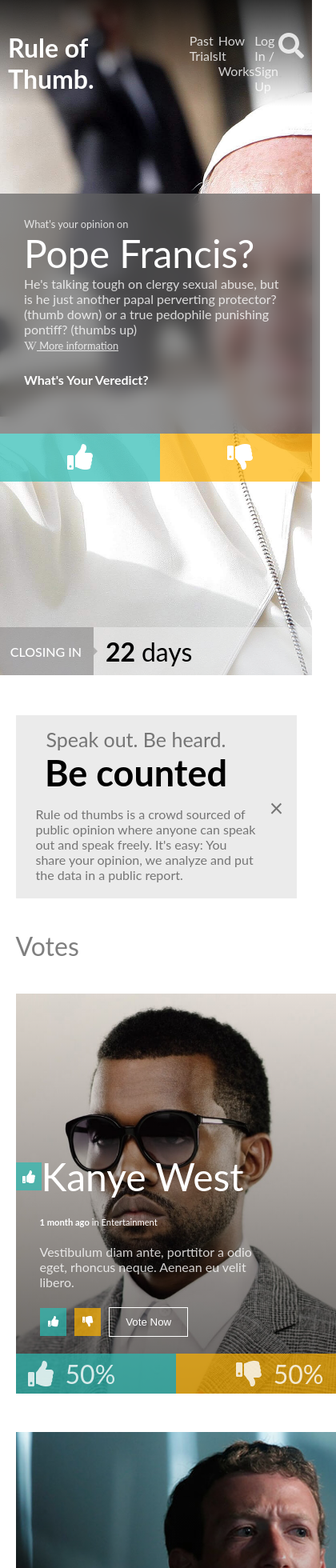
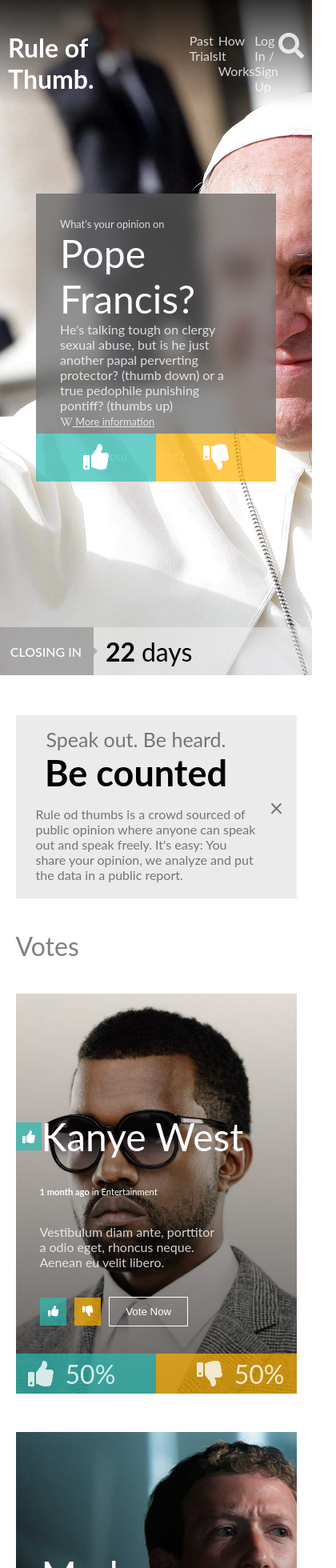
Before and after one commit to oscantillomen/Rule-of-thumbs, a React (Vite) app: page / in a window 390 px wide. Shown: the top 1960 px of the page at 80% size, 420 px wide, since content can reach past the window. Built offline with nearby package versions, Linux system fonts and the light colour scheme.

Commit message:
Trial mobile version corrected

```diff
--- a/src/style.scss
+++ b/src/style.scss
@@ -304,7 +304,7 @@
   display: grid;
   grid-template-rows: 300px 60px;
   color: $font-color-light;
-  width: 400px;
+  max-width: 300px;
   height: 300px;
   background-color: rgba(97, 97, 97, 0.7);
   backdrop-filter: blur(10px);
@@ -353,9 +353,8 @@
 
 .trialsContainer {
   display: grid;
-  grid-template-columns: repeat(auto-fill, minmax(400px, 1fr));
+  grid-template-columns: repeat(auto-fill, minmax(300px, 1fr));
   grid-gap: 3em;
-
 
   & .trial {
     justify-self: stretch;
@@ -376,7 +375,7 @@
 
     &--infoContainer {
       width: 100%;
-      height: 60%;
+      height: 70%;
       align-self: flex-end;
       display: flex;
       flex-direction: column;
@@ -534,7 +533,16 @@
     }
   }
 
+  .trialsContainer {
+    grid-template-columns: repeat(auto-fill, minmax(400px, 1fr));
+
+    &--infoContainer {
+      height: 60%;
+    }
+  }
+
   .infoGroupContainer {
+    width: 400px;
     margin-left: 150px;
   }
 
```
